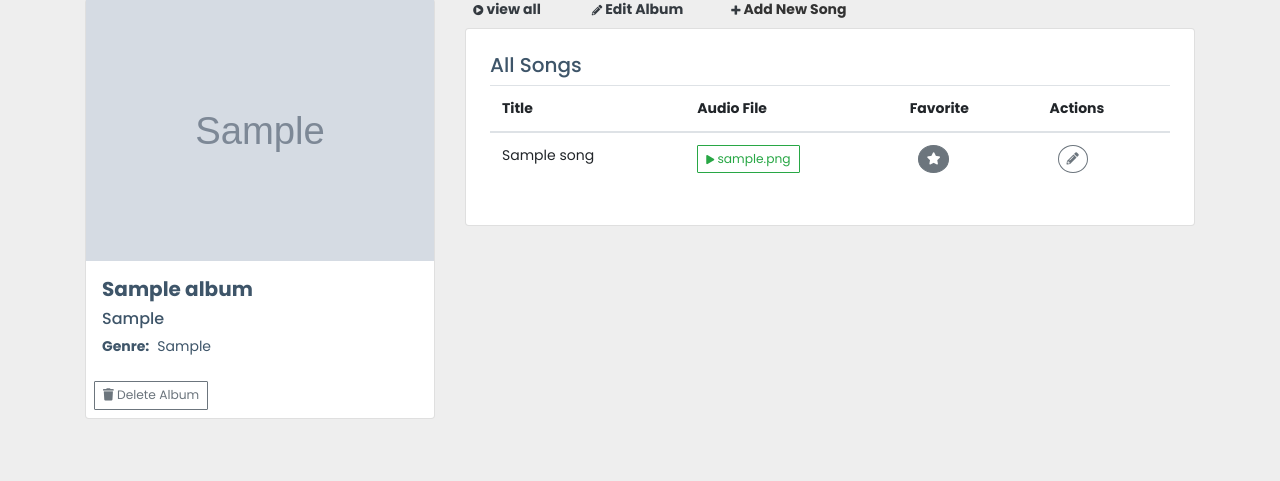
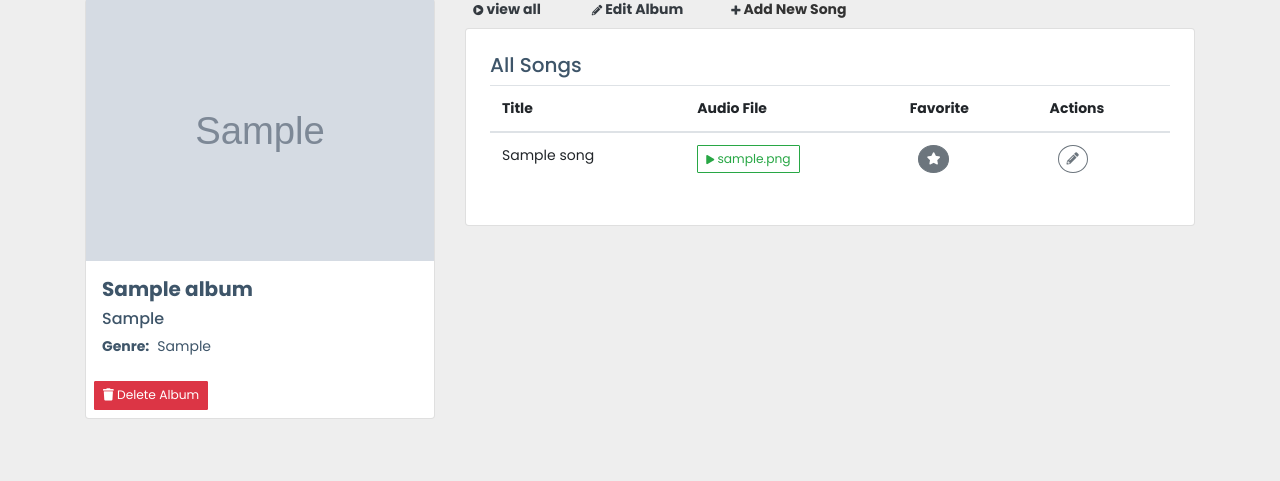
Before and after one commit to FREDVUNI/django-music-blog, a Django app: a page that uses website/music/templates/music/details.html in a window 1280 px wide. Shown: the part 81-562 px from the top of the page. Run offline with Django 3.2, Linux system fonts and the light colour scheme; tables that the repository leaves empty hold one stand-in row (values such as "Sample post"); grey boxes marked "Sample" are stand-in pictures; some libraries are stand-ins or nearby versions.

Commit message:
chore: change button color

```diff
--- a/website/music/templates/music/details.html
+++ b/website/music/templates/music/details.html
@@ -21,7 +21,7 @@
                         <form action="{% url 'music:deleteAlbum' album.id %}" method="post">
                             {% csrf_token %}
                             <input type="hidden" name="album_id" value="{{ album.id }}">
-                            <button type="submit" class="btn btn-outline-secondary">
+                            <button type="submit" class="btn btn-danger">
                                 <span class="fas fa-trash"></span>  Delete Album
                             </button>
                         </form>
```
